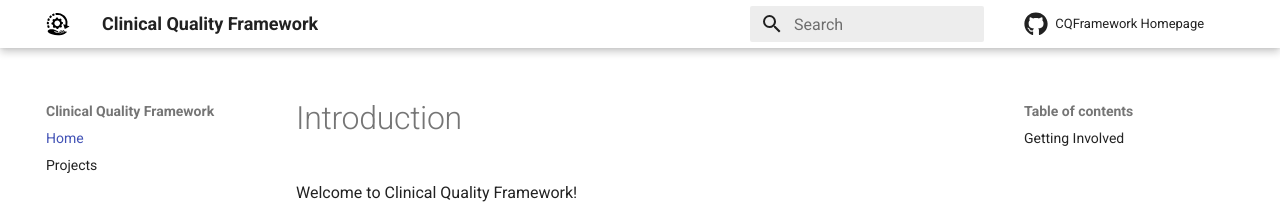
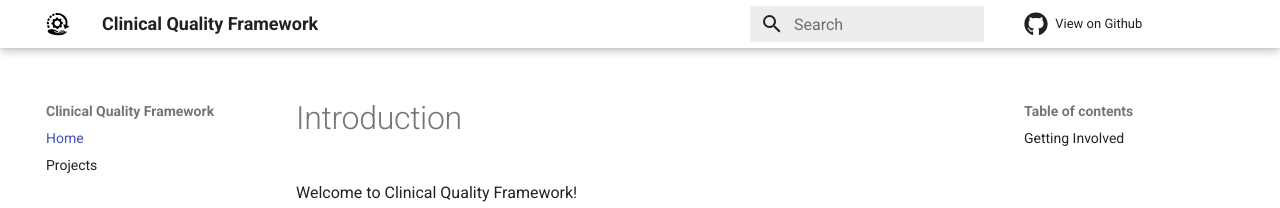
Before and after one commit to cqframework/cqframework.github.io, an MkDocs documentation site: the page built from docs/index.md, in a window 1280 px wide. Shown: the top 208 px of the page. Built offline with MkDocs 1.6.1 and Material for MkDocs 9.7.7, drawn with Linux system fonts in a browser that asks for light colours; comment, search, counter and statistics services are not loaded.

Commit message:
Fix up repo links

```diff
--- a/mkdocs.yml
+++ b/mkdocs.yml
@@ -7,7 +7,7 @@ site_description: >-
 copyright: Copyright &copy; 2022 Smile Digital Health
 
 repo_url: https://github.com/cqframework/cqframework.github.io
-repo_name: CQFramework Homepage
+repo_name: View on Github
 
 edit_uri: edit/main/docs
 
@@ -22,6 +22,7 @@ theme:
     primary: white
   icon:
     repo: fontawesome/brands/github
+  custom_dir: overrides
 
 extra:
   social:
@@ -31,6 +32,13 @@ extra:
 plugins:
   - search
 
+markdown_extensions:
+  - pymdownx.highlight:
+      anchor_linenums: true
+  - pymdownx.inlinehilite
+  - pymdownx.snippets
+  - pymdownx.superfences
+
 nav:
   - Home: index.md
   - Projects: projects.md
--- /dev/null
+++ b/overrides/partials/source.html
@@ -0,0 +1,13 @@
+<a
+  href="{{ config.repo_url }}"
+  title="{{ lang.t('source.link.title') }}"
+  class="md-source"
+>
+  <div class="md-source__icon md-icon">
+    {% set icon = config.theme.icon.repo or "fontawesome/brands/git-alt" %}
+    {% include ".icons/" ~ icon ~ ".svg" %}
+  </div>
+  <div class="md-source__repository">
+    {{ config.repo_name }}
+  </div>
+</a>
```
